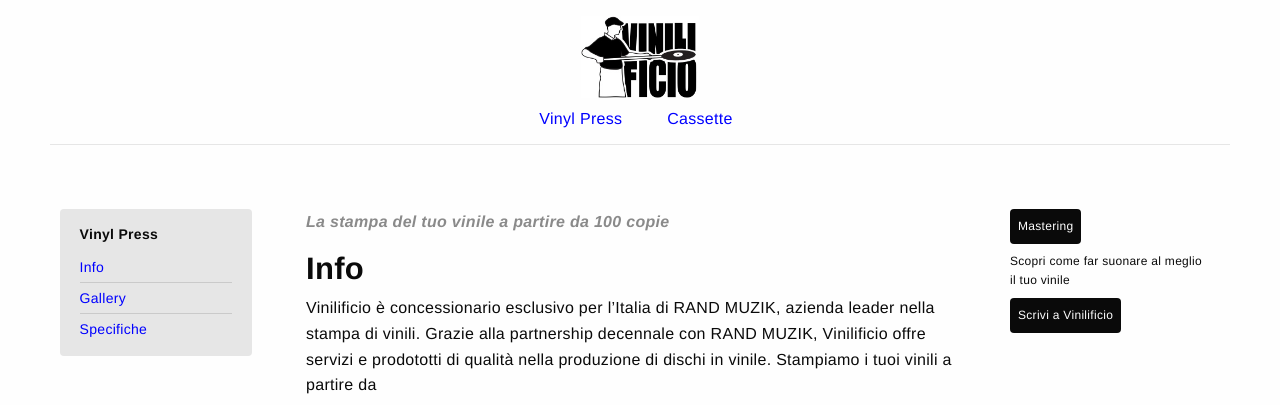
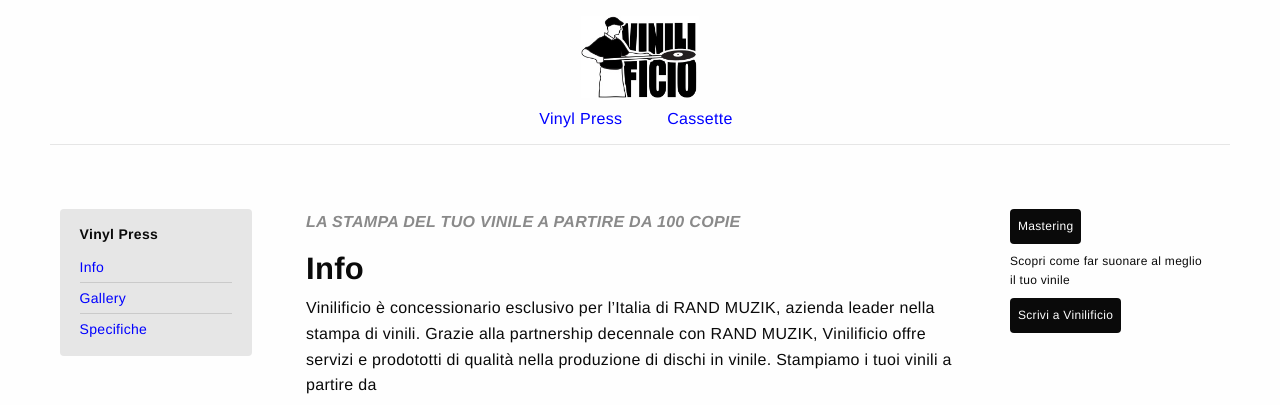
Before and after one commit to Vinilificio/Vinilificio.github.io, a Jekyll site: the page built from _pages/vinyl-press.md, in a window 1280 px wide and 900 px high. Shown: the top 405 px of the window. Built offline with Jekyll 4.4.1, drawn with Linux system fonts in a browser that asks for light colours.

```diff
--- a/_pages/vinyl-press.md
+++ b/_pages/vinyl-press.md
@@ -11,7 +11,7 @@ menu:
   id: specifiche
 published: true
 ---
-___La stampa del tuo vinile a partire da 100 copie___
+___LA STAMPA DEL TUO VINILE A PARTIRE DA 100 COPIE___
 
 
 ### Info
```
